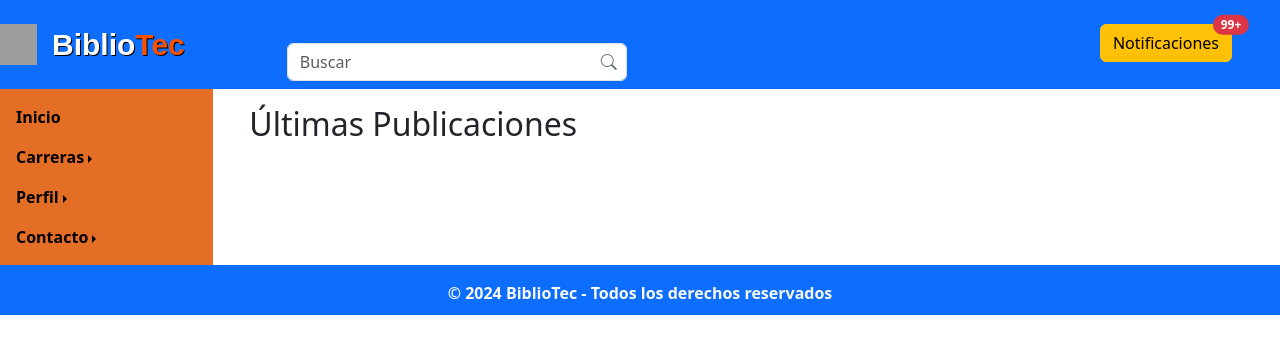
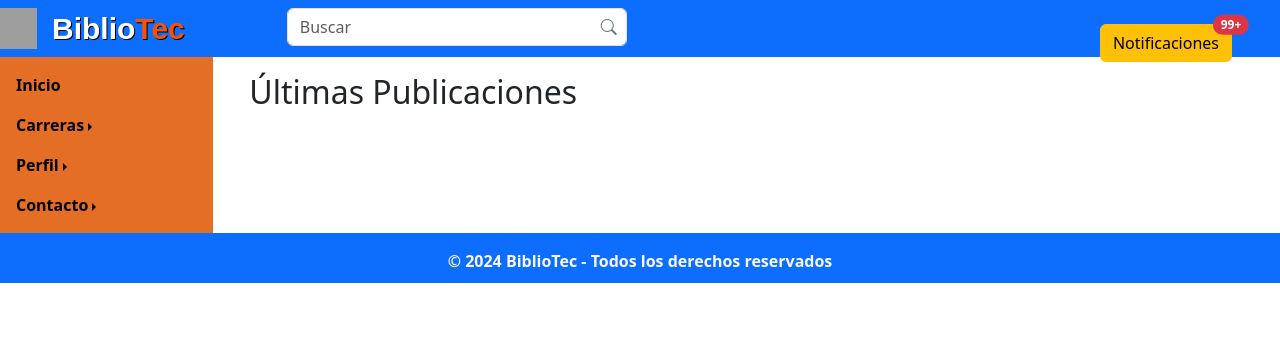
Before and after one commit to JorgeVargas03/Bibliotec, a PHP site: page / in a window 1280 px wide. Shown: the top 354 px of the page. Run offline with PHP 8.4, Linux system fonts and the light colour scheme; data that the repository does not hold is empty; grey boxes are pictures that could not be loaded.

Commit message:
Actualizado encabezado

```diff
--- a/index.php
+++ b/index.php
@@ -49,7 +49,7 @@ session_start();
                 <img src="images/icons/flamita.png" alt="Logo T - BiblioTec" class="img-fluid mr-2">
                 <h4 class="mb-0"><b><span class="col-1">Biblio</span><span class="col-2">Tec</span></h4>
 
-                <form class="position-relative search-field">
+                <form class="position-relative search-field " style="margin-top: -0.8%;">
                 <input class="form-control me-2" type="search" placeholder="Buscar" aria-label="Search">
                 <a href='#'><i class="bi bi-search search-icon"></i></a>
 
```
